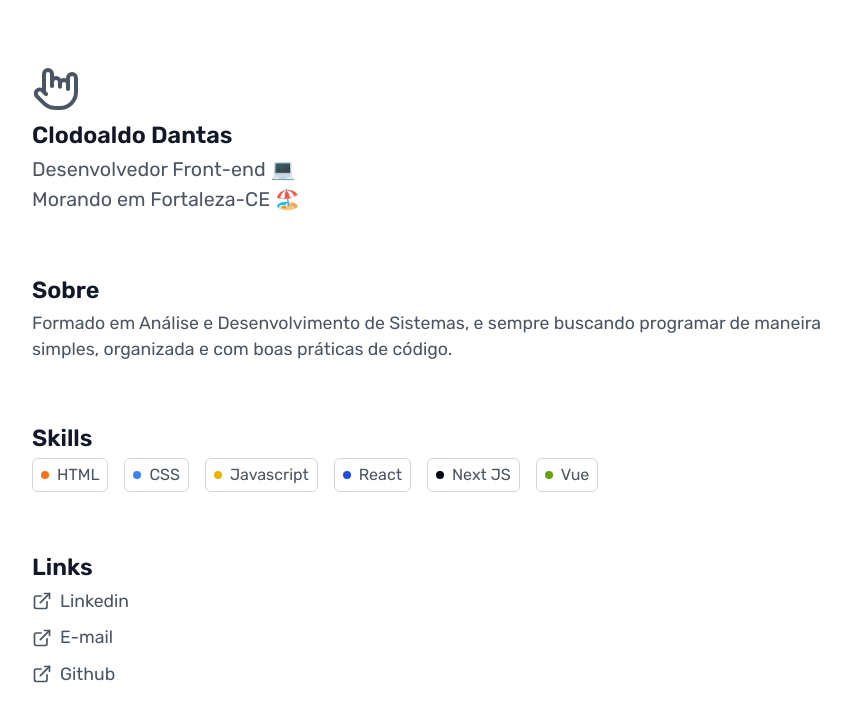
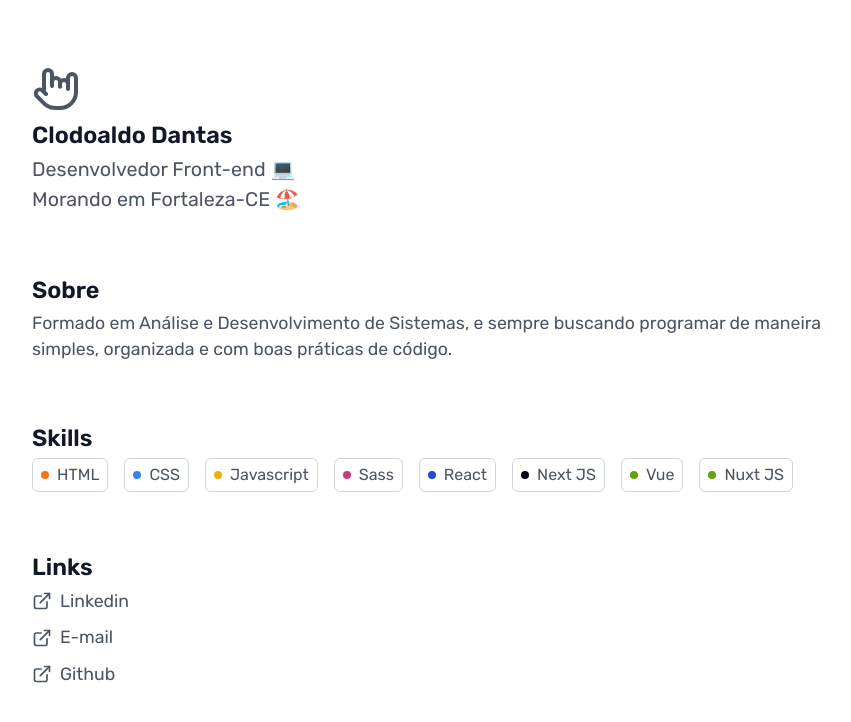
Before and after one commit to ClodoaldoDantas/portfolio, a Next.js app: page / in a window 1280 px wide. Shown: the top 722 px of the page, without its empty margins (208-1059 px from the left). Built offline with nearby package versions, Linux system fonts and the light colour scheme.

Commit message:
feat: add Sass and Nuxt skills

```diff
--- a/src/partials/skills/index.tsx
+++ b/src/partials/skills/index.tsx
@@ -6,9 +6,11 @@ const items = [
   { title: 'HTML', color: '#f97316' },
   { title: 'CSS', color: '#3b82f6' },
   { title: 'Javascript', color: '#eab308' },
+  { title: 'Sass', color: '#bf4080' },
   { title: 'React', color: '#1d4ed8' },
   { title: 'Next JS', color: '#030712' },
   { title: 'Vue', color: '#65a30d' },
+  { title: 'Nuxt JS', color: '#65a30d' },
 ]
 
 export function Skills() {
```
